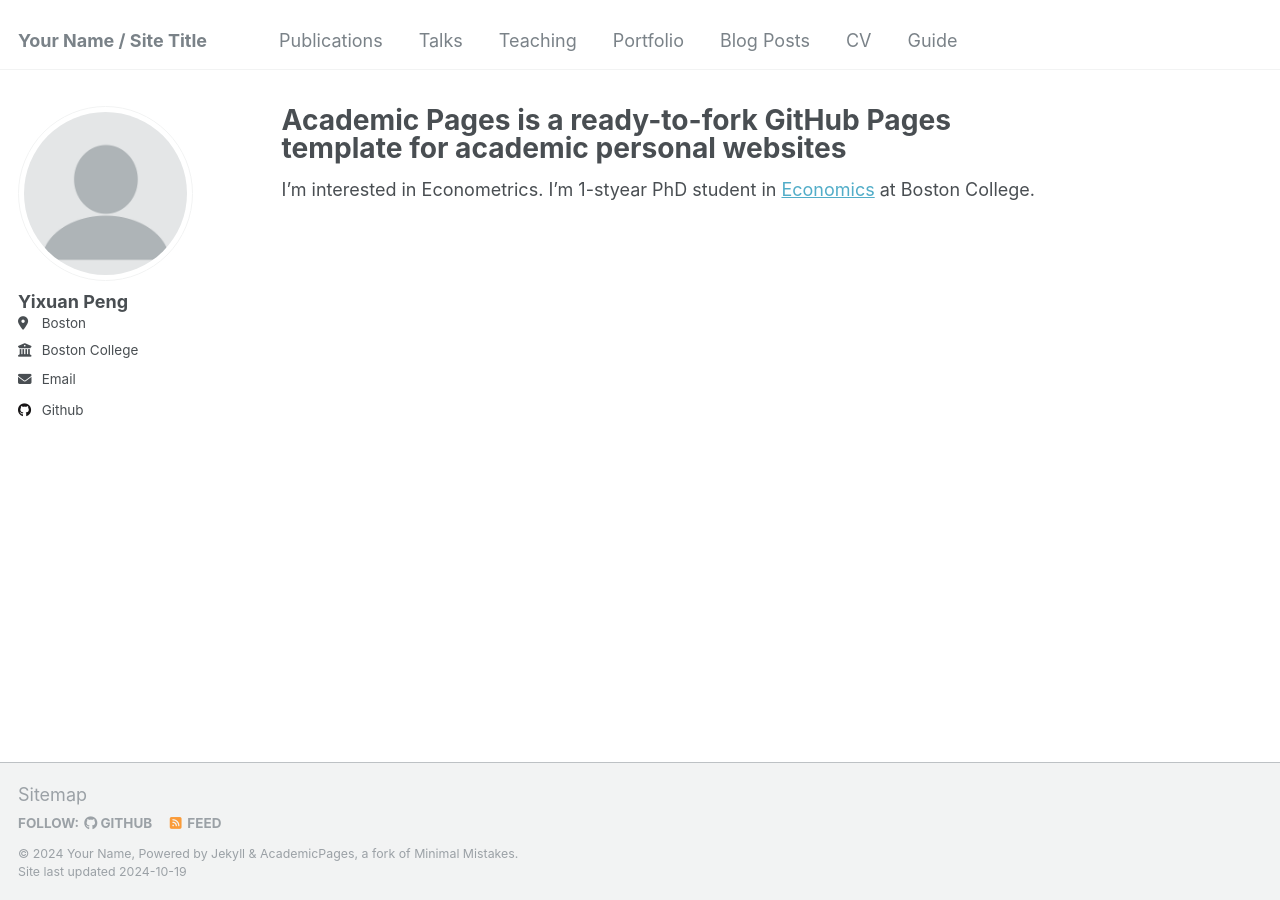
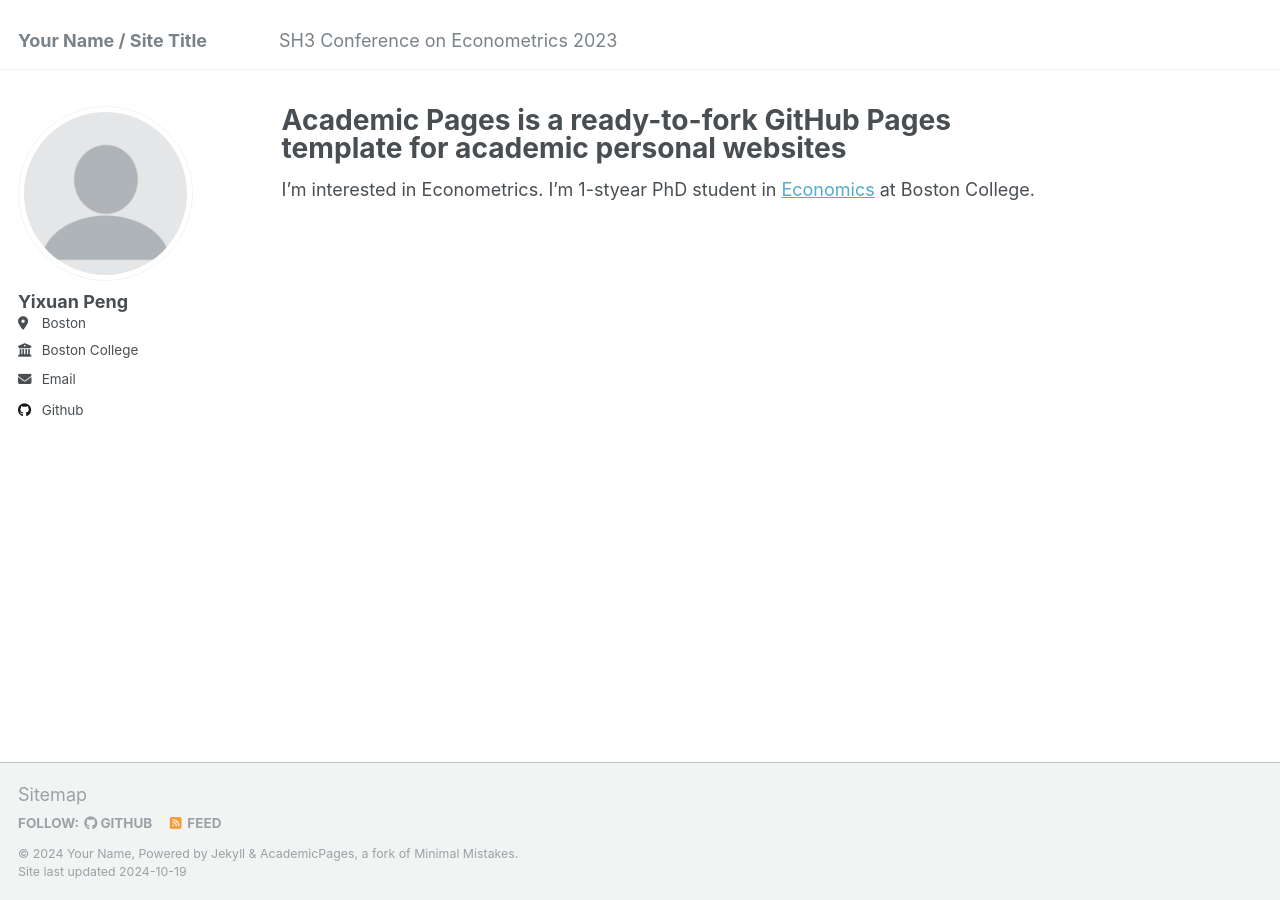
Before and after one commit to pengy1x/pengy1x.github.io, a Jekyll site: the page built from _pages/about.md, in a window 1280 px wide. Built offline with Jekyll 4.4.1, drawn with Linux system fonts in a browser that asks for light colours.

Commit message:
Update navigation.yml
update my presentation of SH3 conference

```diff
--- a/_data/navigation.yml
+++ b/_data/navigation.yml
@@ -5,23 +5,23 @@
 # prevent it from being included in the site.
 
 main:
-  - title: "Publications"
-    url: /publications/
+  # - title: "Publications"
+  #   url: /publications/
 
-  - title: "Talks"
-    url: /talks/
+  - title: "SH3 Conference on Econometrics 2023"
+    url: /https://economics.smu.edu.sg/events/sh3/2023/
 
-  - title: "Teaching"
-    url: /teaching/
+  # - title: "Teaching"
+  #   url: /teaching/
 
-  - title: "Portfolio"
-    url: /portfolio/
+  # - title: "Portfolio"
+  #   url: /portfolio/
 
-  - title: "Blog Posts"
-    url: /year-archive/
+  # - title: "Blog Posts"
+  #   url: /year-archive/
 
-  - title: "CV"
-    url: /cv/
+  # - title: "CV"
+  #   url: /cv/
 
-  - title: "Guide"
-    url: /markdown/
+  # - title: "Guide"
+  #   url: /markdown/
```
